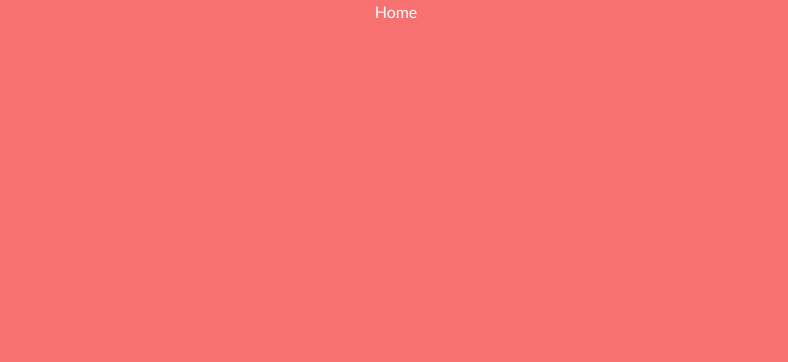
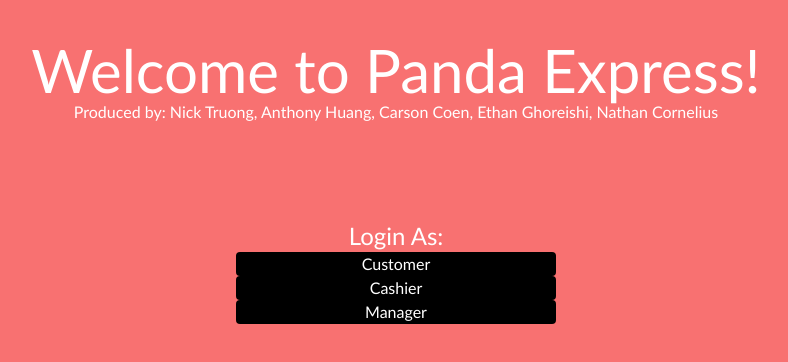
Before and after one commit to CSCE331-Fall2024/project-3-team-9b, a Next.js app: page / in a window 1280 px wide. Shown: the top 362 px of the page, without its empty margins (244-1032 px from the left). Built offline with nearby package versions, Linux system fonts and the light colour scheme.

Commit message:
basic working GUI of homepage

```diff
--- a/src/app/page.tsx
+++ b/src/app/page.tsx
@@ -2,6 +2,20 @@
 
 export default function Home() {
   return (
-    <div className="flex flex-col justify-center items-center">Home</div>
+    <div className="flex flex-col items-center h-screen">
+      <div className="text-6xl mt-10">
+        Welcome to Panda Express!
+      </div>
+      <div className="">
+        Produced by: Nick Truong, Anthony Huang, Carson Coen, Ethan Ghoreishi, Nathan Cornelius
+      </div>
+      <div className="text-2xl mt-24">
+        Login As:
+      </div>
+      <button className="w-1/4 bg-black text-white rounded">Customer</button>
+      <button className="w-1/4 bg-black text-white rounded">Cashier</button>
+      <button className="w-1/4 bg-black text-white rounded">Manager</button>
+
+    </div>
   );
 }
```
